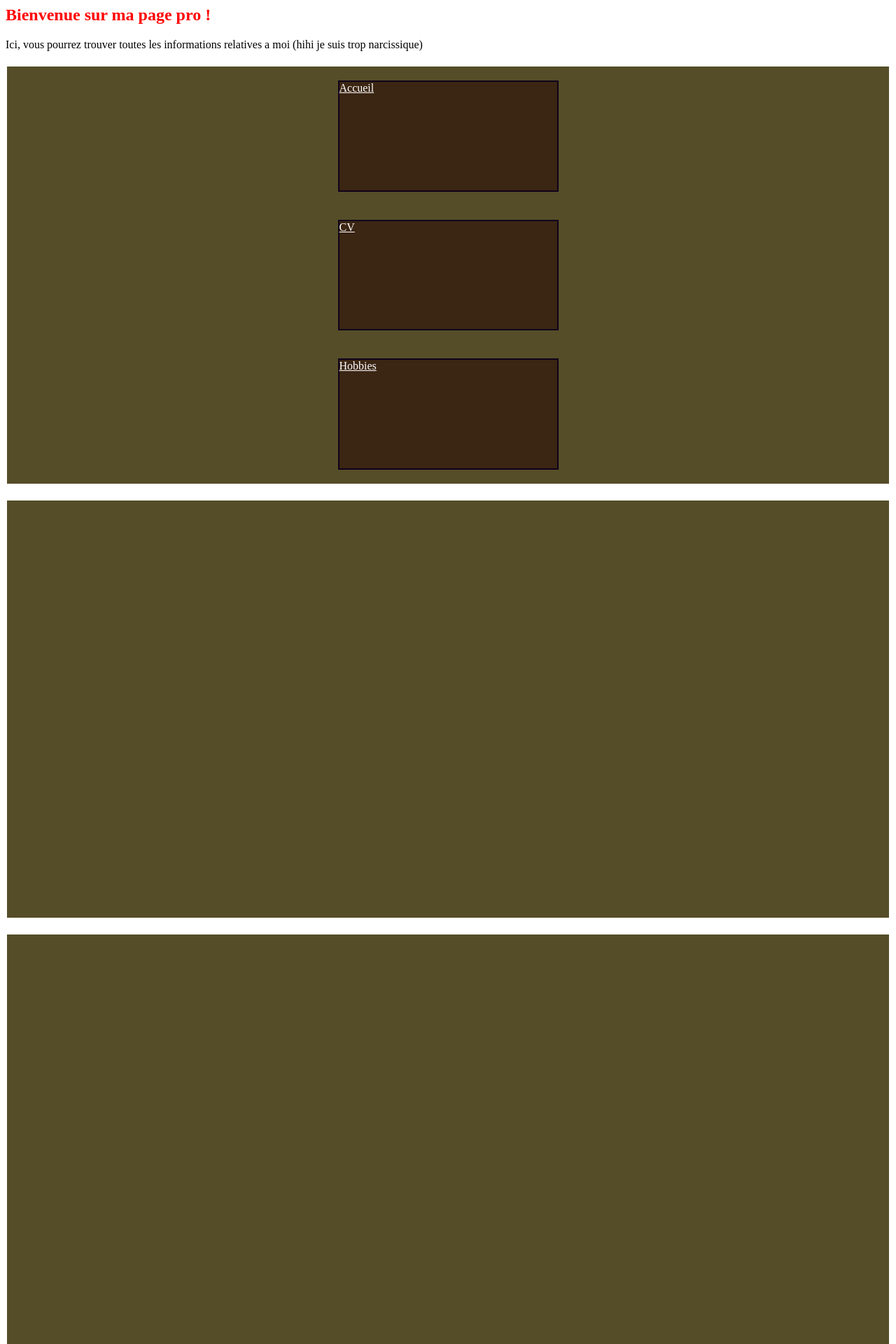
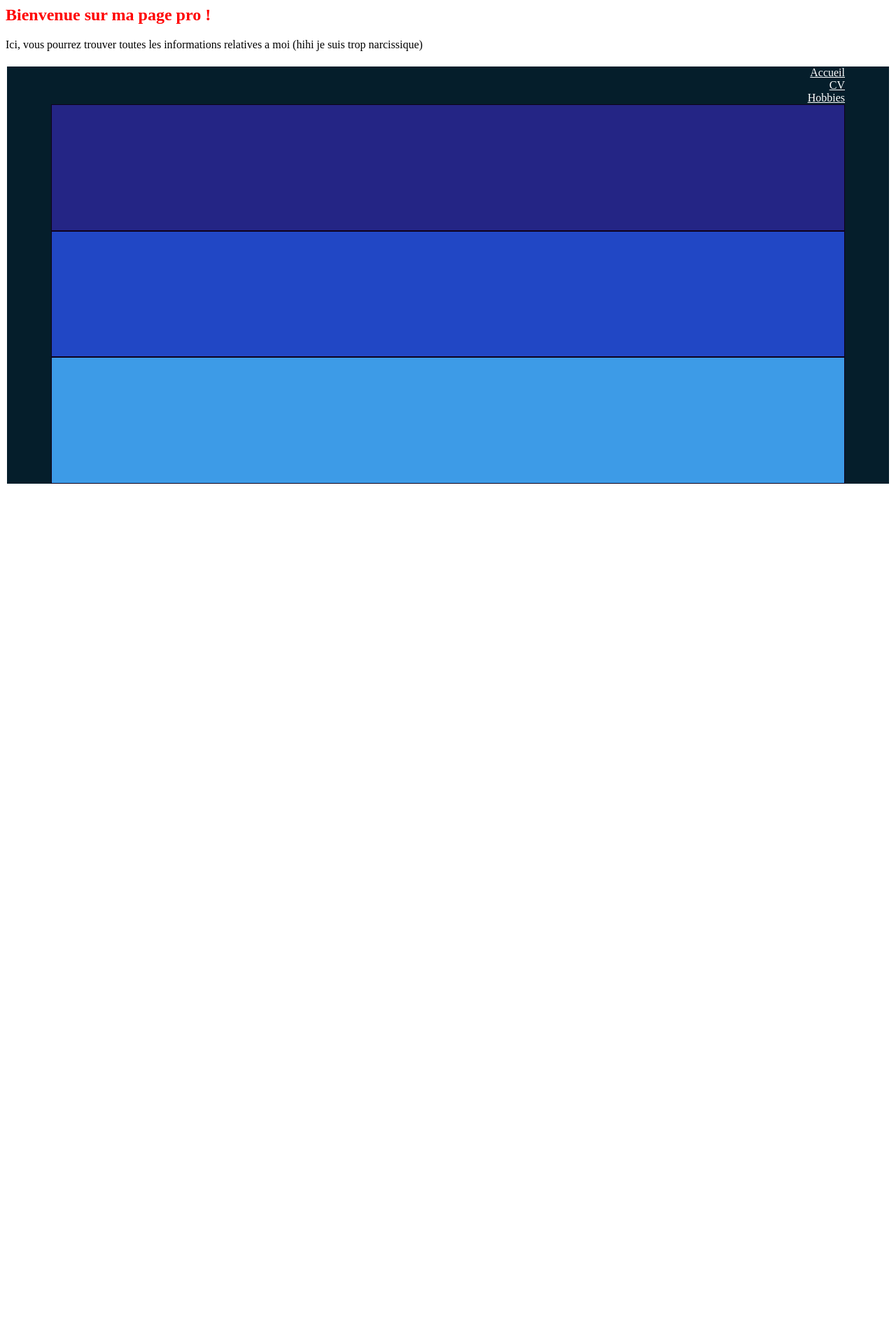
Before and after one commit to AntoineGORON/IDAW, a PHP site: page / in a window 1280 px wide. Shown: the top 1920 px of the page at 70% size. After the commit the page ends 691 px from the top, so only its background shows below. Run offline with PHP 8.4, Linux system fonts and the light colour scheme.

Commit message:
Début de mise en forme exo 5

```diff
--- a/TP1/SitePro/Exo 5/habillage.css
+++ b/TP1/SitePro/Exo 5/habillage.css
@@ -6,26 +6,49 @@ a{
     color :rgb(255, 255, 255)
 }
 
+.colonne{
+    flex-flow: column wrap;
+}
+
 .ligne{
     flex-flow: row wrap;
 }
+
 .debut{
-    justify-content: flex-start;
+    align-items: flex-start;
 }
+
 .fin{
-    justify-content: flex-end;
+    align-items: flex-end;
 }
+
 .centre{
-    justify-content: center;
+    align-items: center;
 }
+
+.espace-milieu{
+    align-items: space-between;
+}
+
+.espace-autour{
+    align-items: space-around;
+}
+
+.espace-milieu2{
+    align-items: space-evenly;
+}
+
+.bleu-fonce{background-color: rgb(5, 30, 43);}
+.bleu{background-color: rgb(36, 37, 133);}
+.bleu-clair{background-color: rgb(33, 71, 197);}
+.bleu-pale{background-color: rgb(61, 155, 231);}
+
 
 .conteneur-flexible{
     display: flex;
     flex-wrap: wrap;
-    align-items: center;
-    justify-content: space-around;
+    justify-content: flex-start;
     align-content: space-around;
-    background-color: rgb(85, 77, 40); /*Bleu*/
     width: 100%;
     height: 600px;
     border: 2px solid rgb(255, 255, 255);
@@ -36,10 +59,9 @@ a{
 
 
 .element-flexible{
-    flex: 5 2 20px;
-    background-color: rgb(59, 37, 19); /*Vert*/
-    width: 25%;
-    border: 2px solid rgb(15, 1, 27);
+    flex: 1 1 20px;
+    width: 90%;
+    border: 1px solid rgb(15, 1, 27);
     box-sizing: border-box;
-    margin: 20px;
+    margin: 0px;
 }
--- a/TP1/SitePro/Exo 5/index.html
+++ b/TP1/SitePro/Exo 5/index.html
@@ -7,14 +7,14 @@
         <nav class="menu">
             <h1>Bienvenue sur ma page pro !</h1>
             <p>Ici, vous pourrez trouver toutes les informations relatives a moi (hihi je suis trop narcissique)</p>
-                <div class="conteneur-flexible">
-                    <div class="element-flexible">  <a href="index.html"> Accueil </a>  </div>
-                    <div class="element-flexible">  <a href="cv.html">CV</a> </div>
-                    <div class="element-flexible">  <a href="hobbies.html">Hobbies</a> </div>
-                </div>
-                <div class="conteneur-flexible"> </div>
-                <div class="conteneur-flexible"> </div>
-                <div class="conteneur-flexible"> </div>
         </nav>
+        <div class="conteneur-flexible fin bleu-fonce">
+            <a href="index.html"> Accueil </a>
+            <a href="cv.html">CV</a>
+            <a href="hobbies.html">Hobbies</a>
+            <div class="element-flexible bleu">    </div>
+            <div class="element-flexible bleu-clair">   </div>
+            <div class="element-flexible bleu-pale">   </div>
+        </div>
     </body>
 </html>
```
